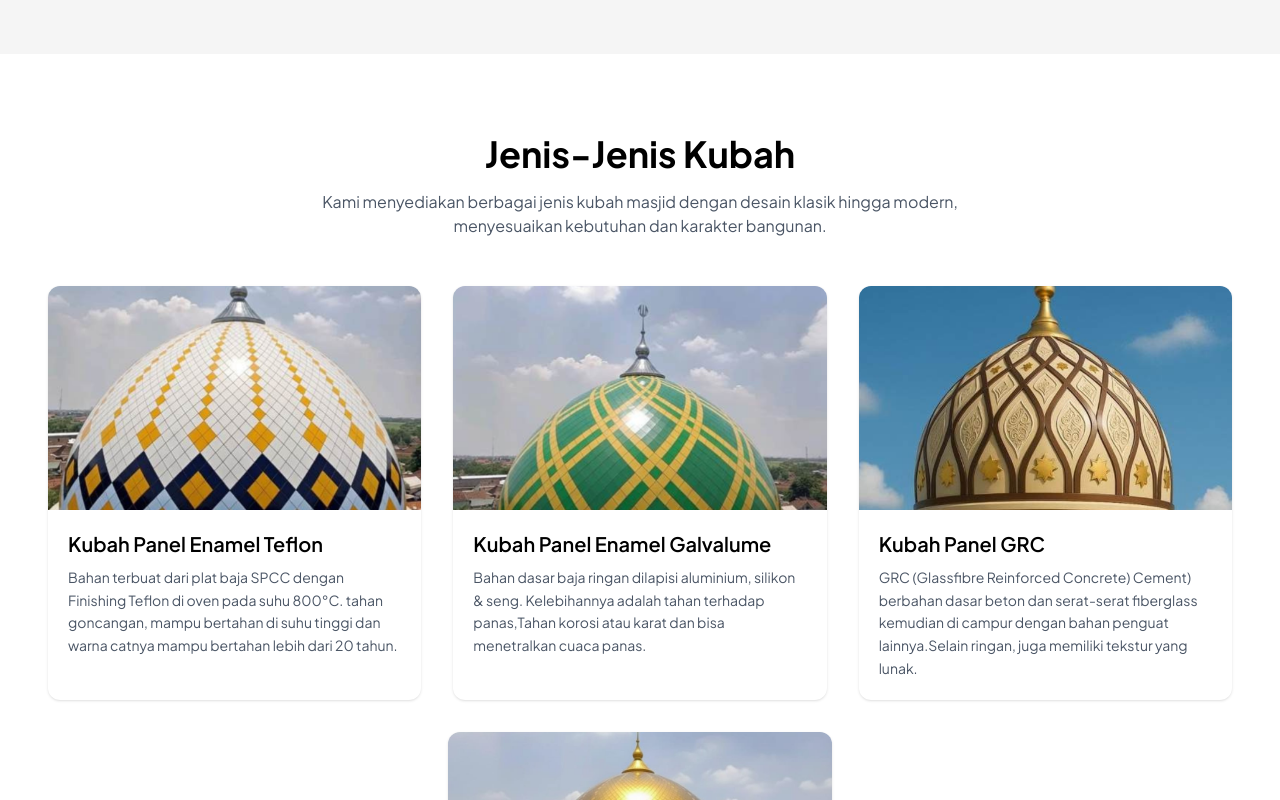
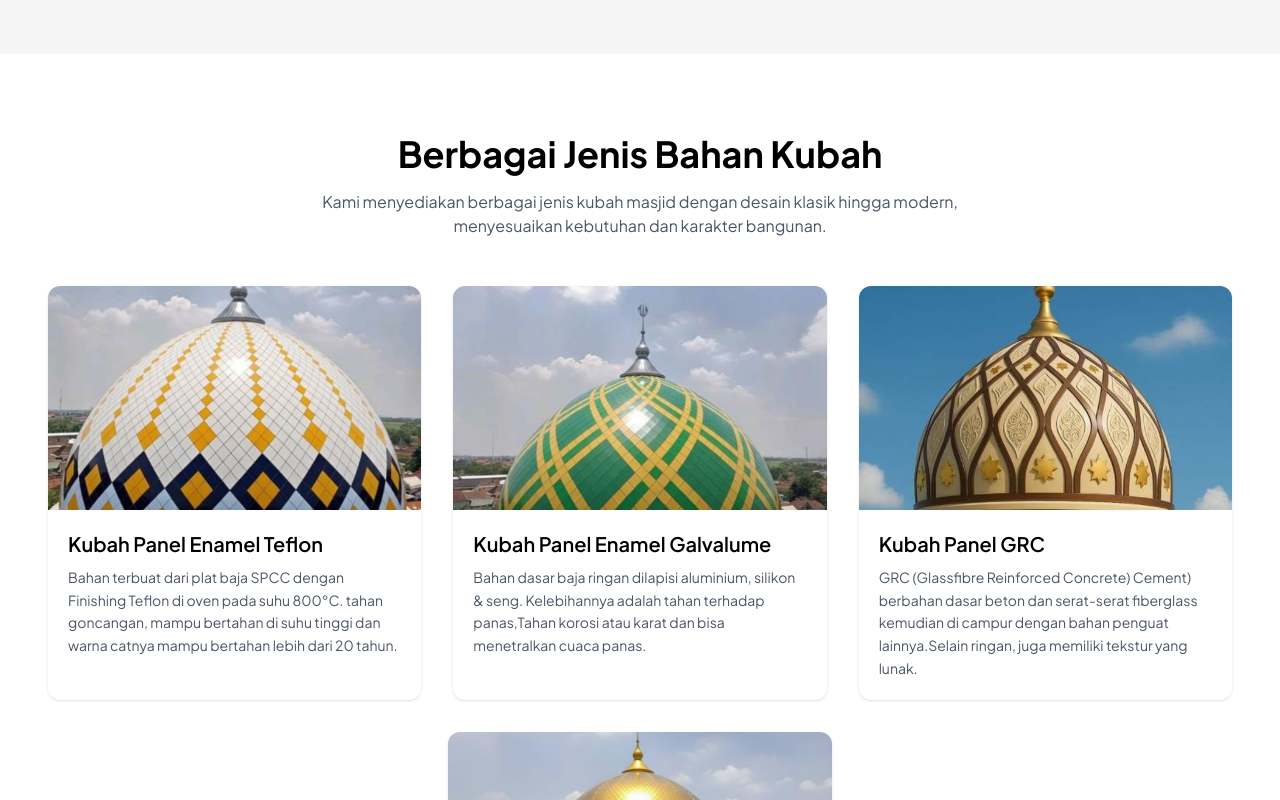
Before and after one commit to JustNgoding/kubah-app, a React (Vite) app: page / in a window 1280 px wide. Shown: the part 2500-3300 px from the top of the page. Built offline with nearby package versions, Linux system fonts and the light colour scheme.

Commit message:
fix this code

```diff
--- a/src/components/Footer/index.tsx
+++ b/src/components/Footer/index.tsx
@@ -5,7 +5,6 @@ const Footer = () => {
 
   const navMain = [
     { label: "Home", href: "/" },
-    { label: "Produk", href: "#produk" },
     { label: "Tentang Kami", href: "#tentang-kami" },
     { label: "Project Kami", href: "#project-kami" },
     { label: "Kontak", href: "#kontak-kami" },
--- a/src/components/Home/DomeType.tsx
+++ b/src/components/Home/DomeType.tsx
@@ -37,7 +37,7 @@ const DomeType = () => {
       <section className="py-12 md:py-20 bg-white min-h-screen">
         <div className="max-w-7xl mx-auto px-6 md:px-12 ">
           <h1 className="text-3xl md:text-4xl font-bold text-center mx-auto mb-4">
-            Jenis-Jenis Kubah
+            Berbagai Jenis Bahan Kubah
           </h1>
 
           <p className="text-center mx-auto text-gray-600 max-w-2xl mb-12">
```
